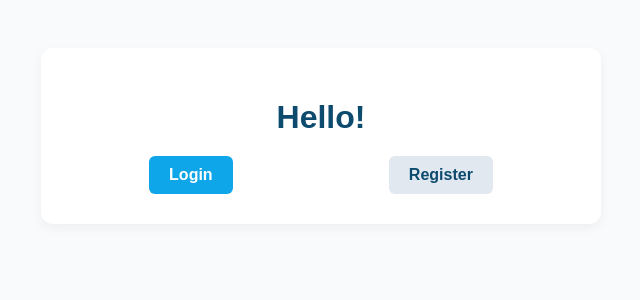
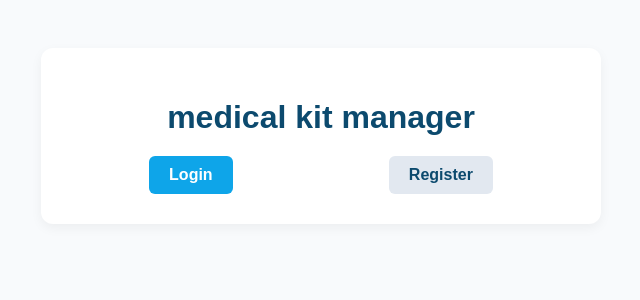
Before and after one commit to jeremayaa/med_kit, a Django app: page / in a window 1280 px wide. Shown: the top 300 px of the page, without its empty margins (319-959 px from the left). Run offline with Django 5.2, Linux system fonts and the light colour scheme.

Commit message:
heroku 4

```diff
--- a/app_home/templates/app_home/home.html
+++ b/app_home/templates/app_home/home.html
@@ -1,7 +1,7 @@
 {% extends 'app_home/home_base.html' %}
 {% block title %}Home{% endblock %}
 {% block content %}
-  <h1 class="headline">Hello!</h1>
+  <h1 class="headline">medical kit manager</h1>
   <div class="nav-buttons">
     <a href="{% url 'login' %}" class="button">Login</a>
     <a href="{% url 'register' %}" class="button secondary">Register</a>
--- a/app_med_kit/templates/app_med_kit/manage_kit.html
+++ b/app_med_kit/templates/app_med_kit/manage_kit.html
@@ -201,7 +201,7 @@
     <div class="form-container">
       <form method="post">
         {% csrf_token %}
-        {{ form.as_p }}
+        {{ form.as_p }} RRRR-MM-DD
         <button type="submit">Confirm</button>
         <a href="{% url 'manage_kit' kit.id %}?sort_by={{ sort_by }}&amp;page={{ page_obj.number }}">
           <button type="button">Cancel</button>
```
Also changed, not shown: db.sqlite3.
